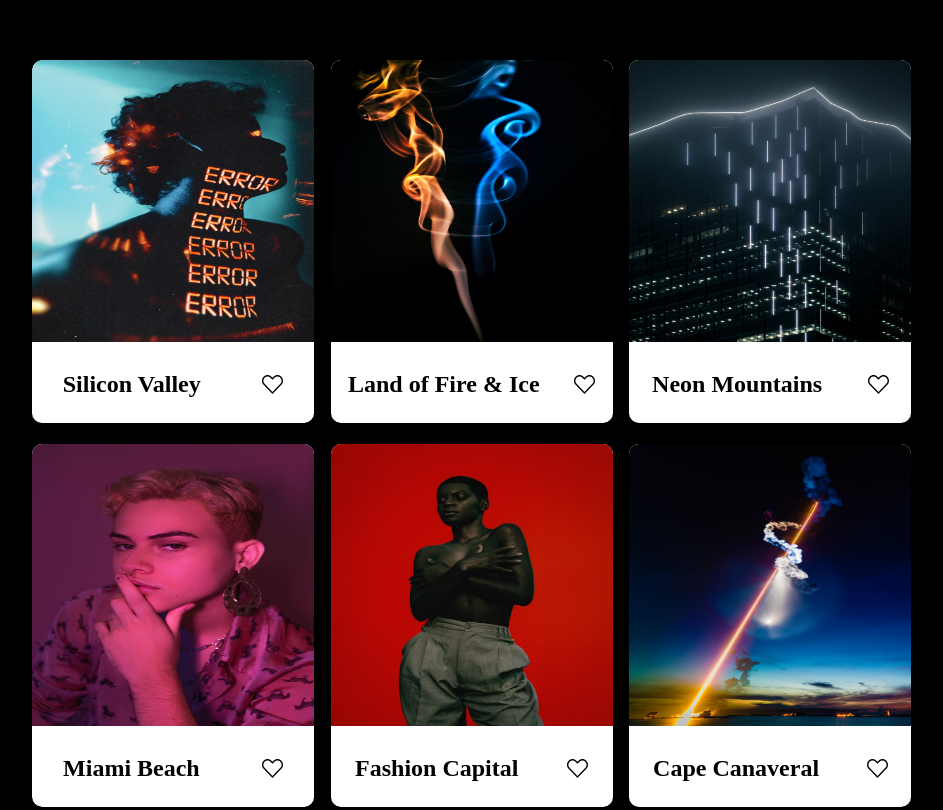
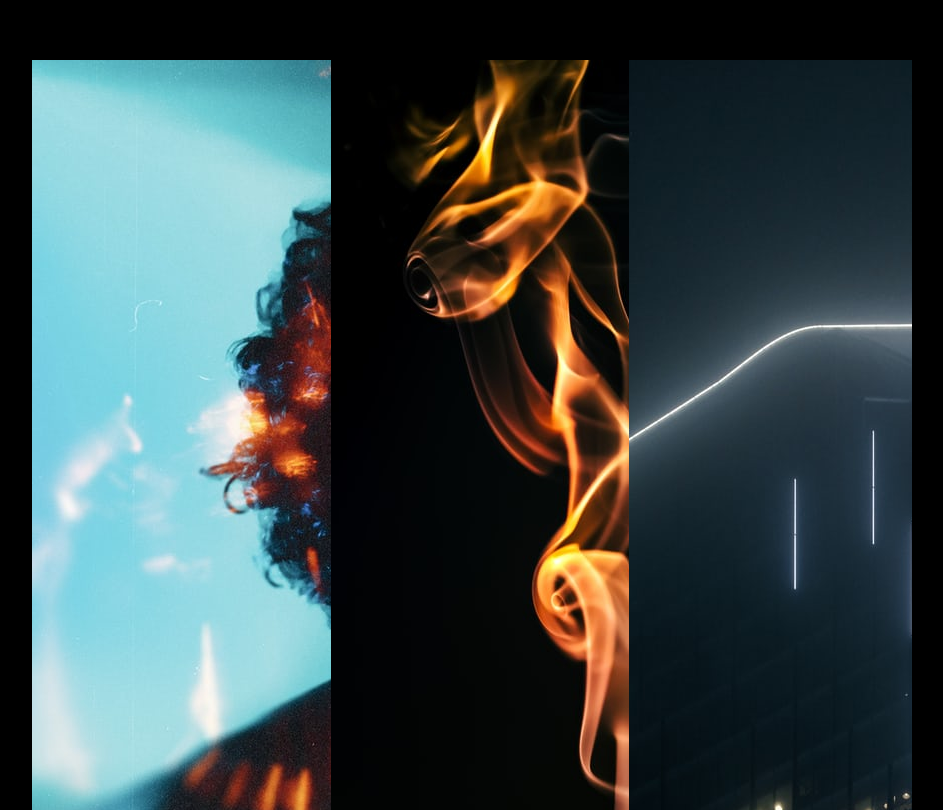
Before and after one commit to tHALL3000/web_project_4, a plain HTML site: page index.html in a window 1280 px wide. Shown: the part 269-1079 px from the top of the page, without its empty margins (168-1111 px from the left). Drawn offline with Linux system fonts and the light colour scheme.

Commit message:
restoring, i hope

```diff
--- /dev/null
+++ b/blocks/photo-grid/__item/photo-grid__item.css
@@ -0,0 +1,5 @@
+.photo-grid__item {
+	background: grey;
+	padding: 0;
+	width: 100%;
+}
--- a/blocks/photo-grid/photo-grid.css
+++ b/blocks/photo-grid/photo-grid.css
@@ -6,15 +6,14 @@
     margin: 0 auto 92px;
     object-fit: contain;
     align-items: stretch;
+<<<<<<< HEAD
     border-radius: 10px;
     background-color: #000;
     overflow: hidden;
     min-width: 320px;
+=======
+>>>>>>> parent of 8c6c2ba... feat: photo-grid styling complete
 }
-
-
-    //width: 282px;
-
 @media only screen and (max-width: 1184px) {
     .photo-grid {
         margin-left: 24px;
--- a/index.css
+++ b/index.css
@@ -1,12 +1,4 @@
 @import url(/blocks/page/page.css);
-@import url(/blocks/header/header.css);
-@import url(/blocks/popup/__one/popup__one.css);
 @import url(/blocks/element/element.css);
 @import url(/blocks/photo-grid/photo-grid.css);
-/* @import url(/blocks/photo-grid/__item/photo-grid__item.css); */
-@import url(/blocks/photo-grid/__card/photo-grid__card.css);
-@import url(/blocks/photo-grid/__heart/photo-grid__heart.css);
-@import url(/blocks/photo-grid/__picture/photo-grid__picture.css);
-@import url(/blocks/photo-grid/__text-block/photo-grid__text-block.css);
-@import url(/blocks/photo-grid/__title/photo-grid__title.css);
-@import url(/blocks/photo-grid/);
+@import url(/blocks/photo-grid/__item/photo-grid__item.css);
```
Also changed, not shown: images/heart.svg (deleted), 2 other files.
